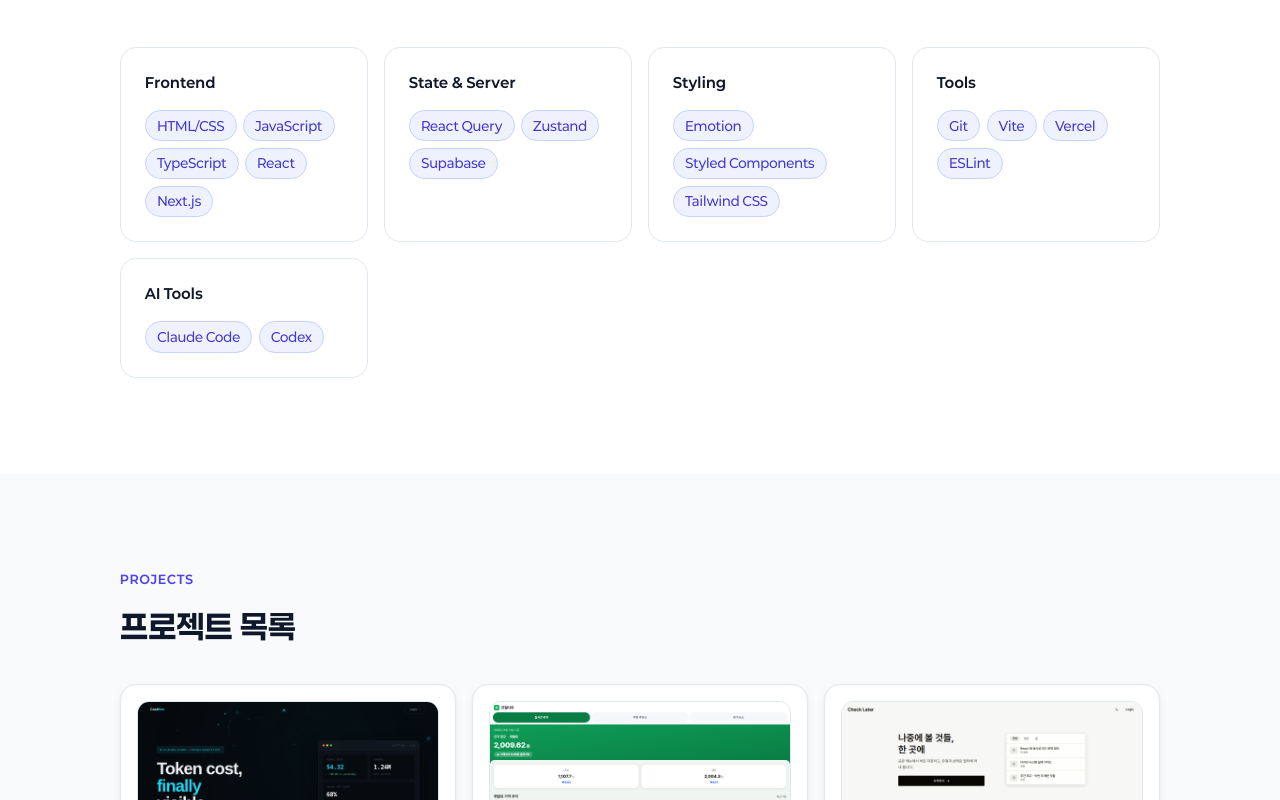
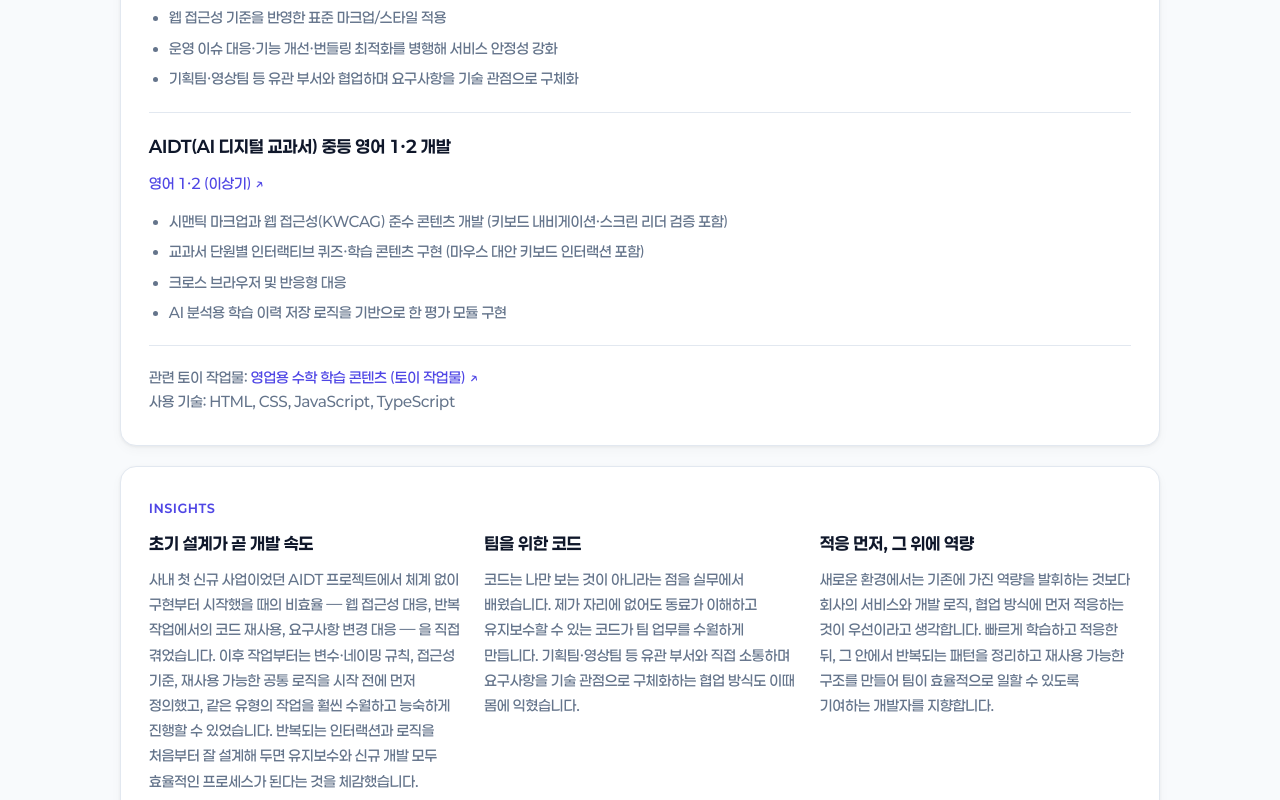
Before and after one commit to guiyoung2/resume, a Next.js app: page / in a window 1280 px wide. Shown: the part 1800-2600 px from the top of the page. Built offline with nearby package versions, Linux system fonts and the light colour scheme.

Commit message:
fix. About·Career 세로 배치 및 경력 상세·Insights 섹션 수정

```diff
--- a/src/app/data/about.ts
+++ b/src/app/data/about.ts
@@ -1,4 +1,8 @@
-import type { AboutContent, CareerContent } from "@/app/types/about";
+import type {
+  AboutContent,
+  CareerContent,
+  InsightItem,
+} from "@/app/types/about";
 
 export const aboutContent: AboutContent = {
   title: "비즈니스 요구사항을 기술적 가치로 전환하는 개발자",
@@ -14,6 +18,65 @@ export const careerContent: CareerContent = {
   meta: "개발팀 | 사원 | 정규직",
   period: "2024. 02. ~ 2025. 09. (1년 8개월)",
   description:
-    "교육 콘텐츠 제작 및 유지보수. AIDT(AI 디지털 교과서) 핵심 인터랙티브 콘텐츠와 교과서를 개발하고, 교육부 가이드라인을 상세히 분석해 공공 플랫폼에 최적화된 인터페이스를 설계했습니다. 또한 웹 접근성 인증 기준을 충족하는 표준화된 코드를 작성했으며, 기획 및 영상팀 등 유관 부서와 직접 소통하며 다양한 디바이스에 최적화된 교육 서비스를 제작했습니다.",
+    "교육 콘텐츠 제작 및 유지보수. 초등 교과서 전자저작물과 AIDT(AI 디지털 교과서) 인터랙티브 콘텐츠를 개발하고, 교육부 가이드라인과 웹 접근성 기준을 반영해 공공 플랫폼에 최적화된 교육 서비스를 만들었습니다.",
+  projects: [
+    {
+      title: "초등 교과서 전자저작물 개발",
+      links: [
+        {
+          label: "실과 (이춘식)",
+          url: "https://text.tsherpa.co.kr/ele/book.html?bookcode=text-ele-practice-le-01",
+        },
+        {
+          label: "사회 5·6 (김정인)",
+          url: "https://text.tsherpa.co.kr/ele/book.html?bookcode=text-ele-society-kj-05",
+        },
+      ],
+      duties: [
+        "교육부 가이드라인 분석 기반 공공 플랫폼 최적화 UI/UX 구현",
+        "교과서 분량의 학습 콘텐츠 대량 개발(양산)",
+        "웹 접근성 기준을 반영한 표준 마크업/스타일 적용",
+        "운영 이슈 대응·기능 개선·번들링 최적화를 병행해 서비스 안정성 강화",
+        "기획팀·영상팀 등 유관 부서와 협업하며 요구사항을 기술 관점으로 구체화",
+      ],
+    },
+    {
+      title: "AIDT(AI 디지털 교과서) 중등 영어 1·2 개발",
+      links: [
+        {
+          label: "영어 1·2 (이상기)",
+          url: "https://text.tsherpa.co.kr/mid/book.html?bookcode=text-mid-english-lsk",
+        },
+      ],
+      duties: [
+        "시맨틱 마크업과 웹 접근성(KWCAG) 준수 콘텐츠 개발 (키보드 내비게이션·스크린 리더 검증 포함)",
+        "교과서 단원별 인터랙티브 퀴즈·학습 콘텐츠 구현 (마우스 대안 키보드 인터랙션 포함)",
+        "크로스 브라우저 및 반응형 대응",
+        "AI 분석용 학습 이력 저장 로직을 기반으로 한 평가 모듈 구현",
+      ],
+    },
+  ],
+  extraLink: {
+    label: "영업용 수학 학습 콘텐츠 (토이 작업물)",
+    url: "https://math-toy.vercel.app/",
+  },
   techStackText: "HTML, CSS, JavaScript, TypeScript",
 };
+
+export const insightsContent: InsightItem[] = [
+  {
+    title: "초기 설계가 곧 개발 속도",
+    description:
+      "사내 첫 신규 사업이었던 AIDT 프로젝트에서 체계 없이 구현부터 시작했을 때의 비효율 — 웹 접근성 대응, 반복 작업에서의 코드 재사용, 요구사항 변경 대응 — 을 직접 겪었습니다. 이후 작업부터는 변수·네이밍 규칙, 접근성 기준, 재사용 가능한 공통 로직을 시작 전에 먼저 정의했고, 같은 유형의 작업을 훨씬 수월하고 능숙하게 진행할 수 있었습니다. 반복되는 인터랙션과 로직을 처음부터 잘 설계해 두면 유지보수와 신규 개발 모두 효율적인 프로세스가 된다는 것을 체감했습니다.",
+  },
+  {
+    title: "팀을 위한 코드",
+    description:
+      "코드는 나만 보는 것이 아니라는 점을 실무에서 배웠습니다. 제가 자리에 없어도 동료가 이해하고 유지보수할 수 있는 코드가 팀 업무를 수월하게 만듭니다. 기획팀·영상팀 등 유관 부서와 직접 소통하며 요구사항을 기술 관점으로 구체화하는 협업 방식도 이때 몸에 익혔습니다.",
+  },
+  {
+    title: "적응 먼저, 그 위에 역량",
+    description:
+      "새로운 환경에서는 기존에 가진 역량을 발휘하는 것보다 회사의 서비스와 개발 로직, 협업 방식에 먼저 적응하는 것이 우선이라고 생각합니다. 빠르게 학습하고 적응한 뒤, 그 안에서 반복되는 패턴을 정리하고 재사용 가능한 구조를 만들어 팀이 효율적으로 일할 수 있도록 기여하는 개발자를 지향합니다.",
+  },
+];
--- a/src/components/about/About.styled.ts
+++ b/src/components/about/About.styled.ts
@@ -11,12 +11,8 @@ export const AboutContainer = styled.div`
   max-width: 1040px;
   margin: 0 auto;
   display: grid;
-  grid-template-columns: 1.25fr 0.95fr;
+  grid-template-columns: 1fr;
   gap: 1.25rem;
-
-  @media (max-width: 960px) {
-    grid-template-columns: 1fr;
-  }
 `
 
 export const AboutCard = styled.article`
@@ -55,7 +51,7 @@ export const AboutDescription = styled.p`
 export const CareerCard = styled(AboutCard)`
   display: flex;
   flex-direction: column;
-  justify-content: space-between;
+  gap: 1.25rem;
 `
 
 export const CareerCompany = styled.h3`
@@ -82,3 +78,88 @@ export const CareerPlaceholder = styled.p`
   font-size: 0.9rem;
   line-height: 1.75;
 `
+
+export const CareerProjectBlock = styled.div`
+  padding-top: 1.25rem;
+  border-top: 1px solid #e2e8f0;
+`
+
+export const CareerProjectTitle = styled.h4`
+  color: #0f172a;
+  font-size: 1.0625rem;
+  font-weight: 700;
+  margin-bottom: 0.625rem;
+`
+
+export const CareerLinkList = styled.ul`
+  list-style: none;
+  margin-bottom: 0.875rem;
+  display: flex;
+  flex-direction: column;
+  gap: 0.25rem;
+
+  a {
+    color: #4f46e5;
+    font-size: 0.9rem;
+    text-decoration: none;
+
+    &:hover {
+      text-decoration: underline;
+    }
+  }
+`
+
+export const CareerDutyList = styled.ul`
+  list-style: disc;
+  padding-left: 1.25rem;
+  display: flex;
+  flex-direction: column;
+  gap: 0.375rem;
+
+  li {
+    color: #64748b;
+    font-size: 0.9rem;
+    line-height: 1.7;
+    word-break: keep-all;
+  }
+`
+
+export const CareerExtra = styled.p`
+  color: #64748b;
+  font-size: 0.9rem;
+  padding-top: 1.25rem;
+  border-top: 1px solid #e2e8f0;
+
+  a {
+    color: #4f46e5;
+    text-decoration: none;
+
+    &:hover {
+      text-decoration: underline;
+    }
+  }
+`
+
+export const InsightGrid = styled.div`
+  display: grid;
+  grid-template-columns: repeat(3, 1fr);
+  gap: 1.5rem;
+
+  @media (max-width: 960px) {
+    grid-template-columns: 1fr;
+  }
+`
+
+export const InsightTitle = styled.h4`
+  color: #0f172a;
+  font-size: 1.0625rem;
+  font-weight: 700;
+  margin-bottom: 0.625rem;
+`
+
+export const InsightDescription = styled.p`
+  color: #64748b;
+  font-size: 0.9rem;
+  line-height: 1.75;
+  word-break: keep-all;
+`
--- a/src/components/about/About.tsx
+++ b/src/components/about/About.tsx
@@ -1,5 +1,9 @@
 "use client";
-import { aboutContent, careerContent } from "@/app/data/about";
+import {
+  aboutContent,
+  careerContent,
+  insightsContent,
+} from "@/app/data/about";
 import {
   AboutSection,
   AboutContainer,
@@ -12,6 +16,14 @@ import {
   CareerMeta,
   CareerPeriod,
   CareerPlaceholder,
+  CareerProjectBlock,
+  CareerProjectTitle,
+  CareerLinkList,
+  CareerDutyList,
+  CareerExtra,
+  InsightGrid,
+  InsightTitle,
+  InsightDescription,
 } from "./About.styled";
 
 export default function About() {
@@ -30,14 +42,54 @@ export default function About() {
             <CareerCompany>{careerContent.company}</CareerCompany>
             <CareerMeta>{careerContent.meta}</CareerMeta>
             <CareerPeriod>{careerContent.period}</CareerPeriod>
+            <CareerPlaceholder>{careerContent.description}</CareerPlaceholder>
           </div>
-          <CareerPlaceholder>
-            {careerContent.description}
-            <br />
+
+          {careerContent.projects.map((project) => (
+            <CareerProjectBlock key={project.title}>
+              <CareerProjectTitle>{project.title}</CareerProjectTitle>
+              <CareerLinkList>
+                {project.links.map((link) => (
+                  <li key={link.url}>
+                    <a href={link.url} target="_blank" rel="noopener noreferrer">
+                      {link.label} ↗
+                    </a>
+                  </li>
+                ))}
+              </CareerLinkList>
+              <CareerDutyList>
+                {project.duties.map((duty) => (
+                  <li key={duty}>{duty}</li>
+                ))}
+              </CareerDutyList>
+            </CareerProjectBlock>
+          ))}
+
+          <CareerExtra>
+            관련 토이 작업물:{" "}
+            <a
+              href={careerContent.extraLink.url}
+              target="_blank"
+              rel="noopener noreferrer"
+            >
+              {careerContent.extraLink.label} ↗
+            </a>
             <br />
             사용 기술: {careerContent.techStackText}
-          </CareerPlaceholder>
+          </CareerExtra>
         </CareerCard>
+
+        <AboutCard>
+          <SectionLabel>Insights</SectionLabel>
+          <InsightGrid>
+            {insightsContent.map((insight) => (
+              <div key={insight.title}>
+                <InsightTitle>{insight.title}</InsightTitle>
+                <InsightDescription>{insight.description}</InsightDescription>
+              </div>
+            ))}
+          </InsightGrid>
+        </AboutCard>
       </AboutContainer>
     </AboutSection>
   );
```
Also changed, not shown: src/app/types/about.ts (+18 -0 lines).
